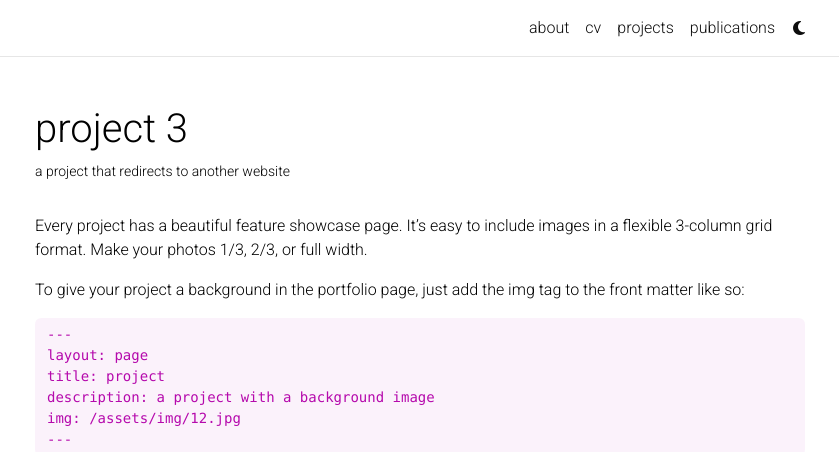
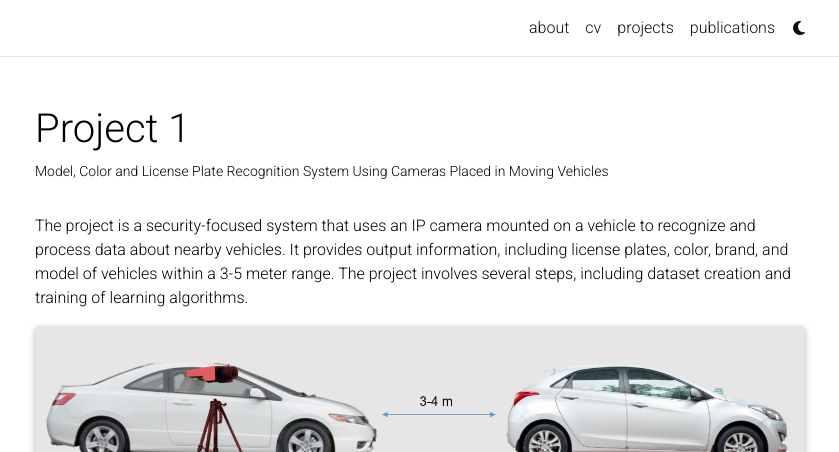
Before and after one commit to sametdagasan/sametdagasan.github.io, a Jekyll site: the page built from _projects/3_project.md, in a window 1280 px wide and 1400 px high. Shown: the top 452 px of the window, without its empty margins (220-1059 px from the left). Built offline with Jekyll 4.4.1, drawn with Linux system fonts in a browser that asks for light colours; full-size pictures stand in for the smaller copies a plugin makes; comment, search, counter and statistics services are not loaded; a style sheet for code colours, icons or effects is not loaded; some of the changed text lies outside the part shown; grey boxes are pictures that could not be loaded.

Commit message:
project 3 fix

````diff
--- a/_projects/3_project.md
+++ b/_projects/3_project.md
@@ -1,81 +1,46 @@
 ---
 layout: page
-title: project 3
-description: a project that redirects to another website
-img:
-redirect: https://unsplash.com
-importance: 3
-category:
+title: Project 1
+description: Model, Color and License Plate Recognition System Using Cameras Placed in Moving Vehicles
+img: assets/img/CarCamBG.jpg
+importance: 1
+category: Work
+related_publications:
 ---
 
-Every project has a beautiful feature showcase page.
-It's easy to include images in a flexible 3-column grid format.
-Make your photos 1/3, 2/3, or full width.
 
-To give your project a background in the portfolio page, just add the img tag to the front matter like so:
-
-    ---
-    layout: page
-    title: project
-    description: a project with a background image
-    img: /assets/img/12.jpg
-    ---
+The project is a security-focused system that uses an IP camera mounted on a vehicle to recognize and process data about nearby vehicles. It provides output information, including license plates, color, brand, and model of vehicles within a 3-5 meter range. The project involves several steps, including dataset creation and training of learning algorithms.
 
 <div class="row">
     <div class="col-sm mt-3 mt-md-0">
-        {% include figure.html path="assets/img/1.jpg" title="example image" class="img-fluid rounded z-depth-1" %}
-    </div>
-    <div class="col-sm mt-3 mt-md-0">
-        {% include figure.html path="assets/img/3.jpg" title="example image" class="img-fluid rounded z-depth-1" %}
-    </div>
-    <div class="col-sm mt-3 mt-md-0">
-        {% include figure.html path="assets/img/5.jpg" title="example image" class="img-fluid rounded z-depth-1" %}
+        {% include figure.html path="assets/img/CarCamFull.jpg" title="example image" class="img-fluid rounded z-depth-1" %}
     </div>
 </div>
 <div class="caption">
-    Caption photos easily. On the left, a road goes through a tunnel. Middle, leaves artistically fall in a hipster photoshoot. Right, in another hipster photoshoot, a lumberjack grasps a handful of pine needles.
+    Scenario of tracking a vehicle.
 </div>
+
+The project aims to improve stolen vehicle detection using license plate recognition. Traditional systems use fixed MOBESE or police vehicle cameras to compare recognized plates with a blacklist database. However, this method can fail when thieves replace the stolen vehicle's plate. In this project, a mobile system mounted on moving vehicles is proposed. It recognizes license plates from rear vehicle images, identifies color, brand, and model, and compares this data with registered information to detect illegal or stolen vehicles. This approach enhances stolen vehicle detection.
+
 <div class="row">
     <div class="col-sm mt-3 mt-md-0">
-        {% include figure.html path="assets/img/5.jpg" title="example image" class="img-fluid rounded z-depth-1" %}
+        {% include figure.html path="assets/img/CarCamFull2.jpg" title="example image" class="img-fluid rounded z-depth-1" %}
     </div>
 </div>
 <div class="caption">
-    This image can also have a caption. It's like magic.
+    Big Picture.
 </div>
 
-You can also put regular text between your rows of images.
-Say you wanted to write a little bit about your project before you posted the rest of the images.
-You describe how you toiled, sweated, *bled* for your project, and then... you reveal its glory in the next row of images.
+Tests are conducted under varying weather conditions, resulting in recognition accuracies of 95% for license plate recognition, 96% for brand recognition, 70% for model recognition, and 94% for color recognition.
 
-
-<div class="row justify-content-sm-center">
-    <div class="col-sm-8 mt-3 mt-md-0">
-        {% include figure.html path="assets/img/6.jpg" title="example image" class="img-fluid rounded z-depth-1" %}
+<div class="row">
+    <div class="col-sm mt-3 mt-md-0">
+        {% include figure.html path="assets/img/CarCam1.jpg" title="example image" class="img-fluid rounded z-depth-1" %}
     </div>
-    <div class="col-sm-4 mt-3 mt-md-0">
-        {% include figure.html path="assets/img/11.jpg" title="example image" class="img-fluid rounded z-depth-1" %}
+    <div class="col-sm mt-3 mt-md-0">
+        {% include figure.html path="assets/img/CarCam2.jpg" title="example image" class="img-fluid rounded z-depth-1" %}
     </div>
 </div>
 <div class="caption">
-    You can also have artistically styled 2/3 + 1/3 images, like these.
+    Frames from a demo video taken on traffic while the system is online.
 </div>
-
-
-The code is simple.
-Just wrap your images with `<div class="col-sm">` and place them inside `<div class="row">` (read more about the <a href="https://getbootstrap.com/docs/4.4/layout/grid/">Bootstrap Grid</a> system).
-To make images responsive, add `img-fluid` class to each; for rounded corners and shadows use `rounded` and `z-depth-1` classes.
-Here's the code for the last row of images above:
-
-{% raw %}
-```html
-<div class="row justify-content-sm-center">
-    <div class="col-sm-8 mt-3 mt-md-0">
-        {% include figure.html path="assets/img/6.jpg" title="example image" class="img-fluid rounded z-depth-1" %}
-    </div>
-    <div class="col-sm-4 mt-3 mt-md-0">
-        {% include figure.html path="assets/img/11.jpg" title="example image" class="img-fluid rounded z-depth-1" %}
-    </div>
-</div>
-```
-{% endraw %}
````
Also changed, not shown: _projects/2_project.md (+2 -3 lines), _projects/4_project.md (+1 -1 lines), _projects/6_project.md (+1 -1 lines).
